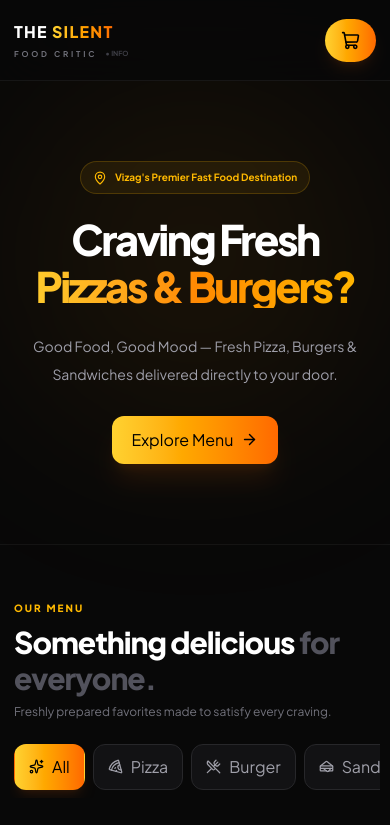
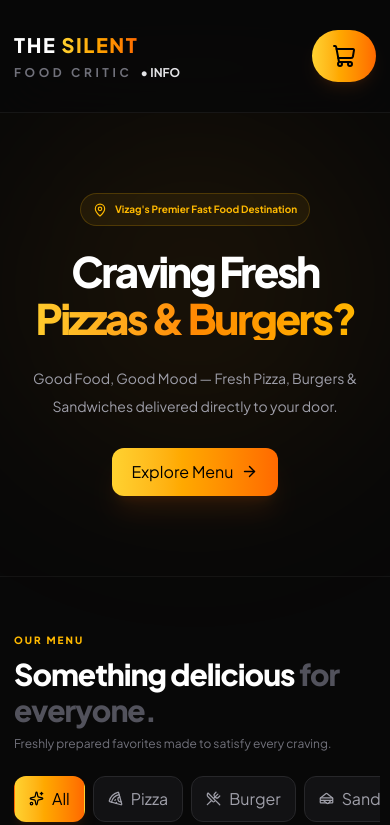
Before and after one commit to Prasad-dev2025/FoodCritics, a React (Vite) app: page / in a window 390 px wide. Shown: the top 825 px of the page. Built offline with nearby package versions, Linux system fonts and the light colour scheme.

Commit message:
bigger text size of nav elements

```diff
--- a/src/App.jsx
+++ b/src/App.jsx
@@ -1711,7 +1711,7 @@ export default function App() {
 
       <header className="sticky top-0 z-50 border-b border-white/[0.06] bg-[#080808]/80 backdrop-blur-xl">
 
-        <div className="mx-auto flex h-20 w-[calc(100%-28px)] max-w-6xl items-center justify-between sm:h-[72px] sm:w-[calc(100%-40px)]">
+        <div className="mx-auto flex h-28 w-[calc(100%-28px)] max-w-6xl items-center justify-between sm:h-[72px] sm:w-[calc(100%-40px)]">
 
           <motion.button
             type="button"
@@ -1728,7 +1728,7 @@ export default function App() {
             className="group text-left leading-none outline-none"
           >
 
-            <div className="text-base font-black tracking-[0.08em] sm:text-lg">
+            <div className="text-xl font-black tracking-[0.08em] sm:text-xl">
 
               THE{' '}
 
@@ -1740,11 +1740,11 @@ export default function App() {
 
             </div>
 
-            <div className="mt-1 flex items-center gap-1 text-[8px] font-bold tracking-[0.35em] text-zinc-500 transition group-hover:text-amber-400 sm:text-[9px]">
+            <div className="mt-1.5 flex items-center gap-1 text-xs font-bold tracking-[0.3em] text-zinc-500 transition group-hover:text-amber-400 sm:text-[11px]">
 
               FOOD CRITIC
 
-              <span className="ml-1 text-[7px] tracking-normal text-zinc-700 group-hover:text-amber-500">
+              <span className="ml-1 text-xs tracking-normal text-zinc-200 group-hover:text-amber-400">
 
                 • INFO
 
@@ -1765,11 +1765,11 @@ export default function App() {
             onClick={() =>
               setIsCartOpen(true)
             }
-            className="relative flex items-center gap-2 rounded-full bg-gradient-to-r from-amber-300 to-orange-500 px-4 py-3 text-sm font-extrabold text-black shadow-lg shadow-orange-500/10 sm:px-5 sm:py-3 sm:text-sm"
+            className="relative flex items-center gap-2 rounded-full bg-gradient-to-r from-amber-300 to-orange-500 px-5 py-3.5 text-lg font-extrabold text-black shadow-lg shadow-orange-500/10 sm:px-5 sm:py-3 sm:text-base"
           >
 
             <ShoppingCart
-              size={19}
+              size={24}
             />
 
             <span className="hidden sm:inline">
@@ -1778,7 +1778,7 @@ export default function App() {
 
             {totalCount > 0 && (
 
-              <span className="flex h-5 min-w-5 items-center justify-center rounded-full bg-black px-1 text-[10px] font-bold text-white">
+              <span className="flex h-6 min-w-6 items-center justify-center rounded-full bg-black px-1 text-sm font-bold text-white">
 
                 {totalCount}
 
```
